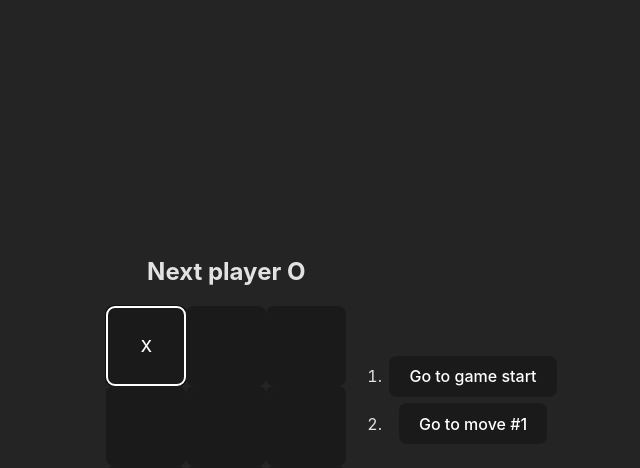
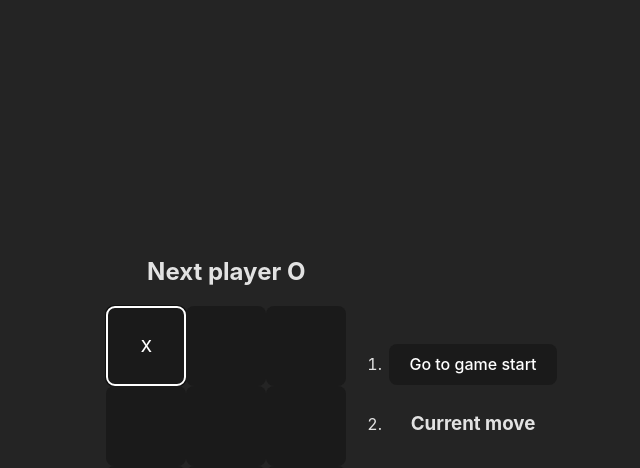
Before and after one commit to ivann1302/Tic-tac-toe, a React (Vite) app: page / in a window 1280 px wide. Both pictures are taken after a click on the button 453 px from the left and 346 px from the top of the page. Shown: the top 468 px of the page, without its empty margins (307-947 px from the left). Built offline with nearby package versions, Linux system fonts and the light colour scheme.

Commit message:
add current position

```diff
--- a/src/App.jsx
+++ b/src/App.jsx
@@ -119,14 +119,18 @@ export default function Game() {
   // обхявление кнопок с возможность перехода по истории ходов
   const moves = history.map((squares, move) => {
     let description;
-    if (move > 0) {
+    if (move === 0) {
+      description = 'Go to game start';
+    } else if (move === currentMove) {
+      description = 'Current move';
+    } else {
       description = 'Go to move #' + move;
-    } else {
-      description ='Go to game start';
     }
     return (
       <li key={move}>
-        <button onClick ={()=> jumpTo(move)}>{description}</button>
+      {description === 'Current move' ? ( <h3>Current move</h3> )
+      : ( <button onClick ={()=> jumpTo(move)}>{description}</button>
+      )}
       </li>
     )
   })
```
